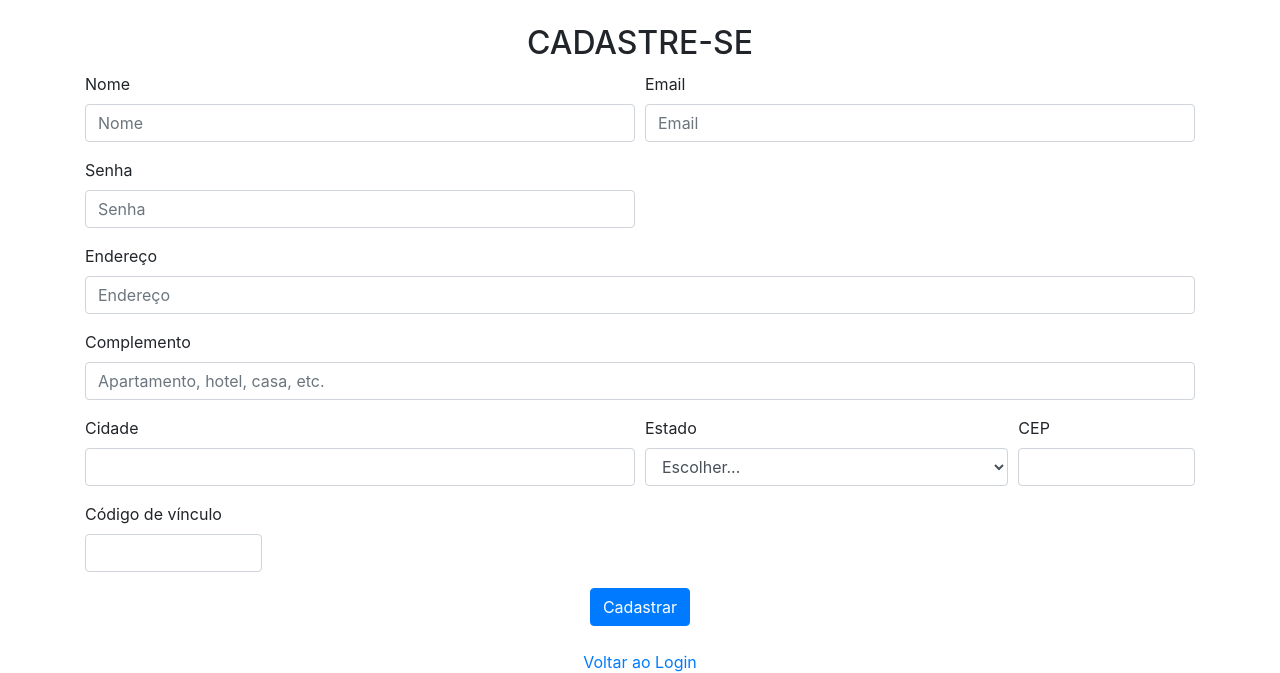
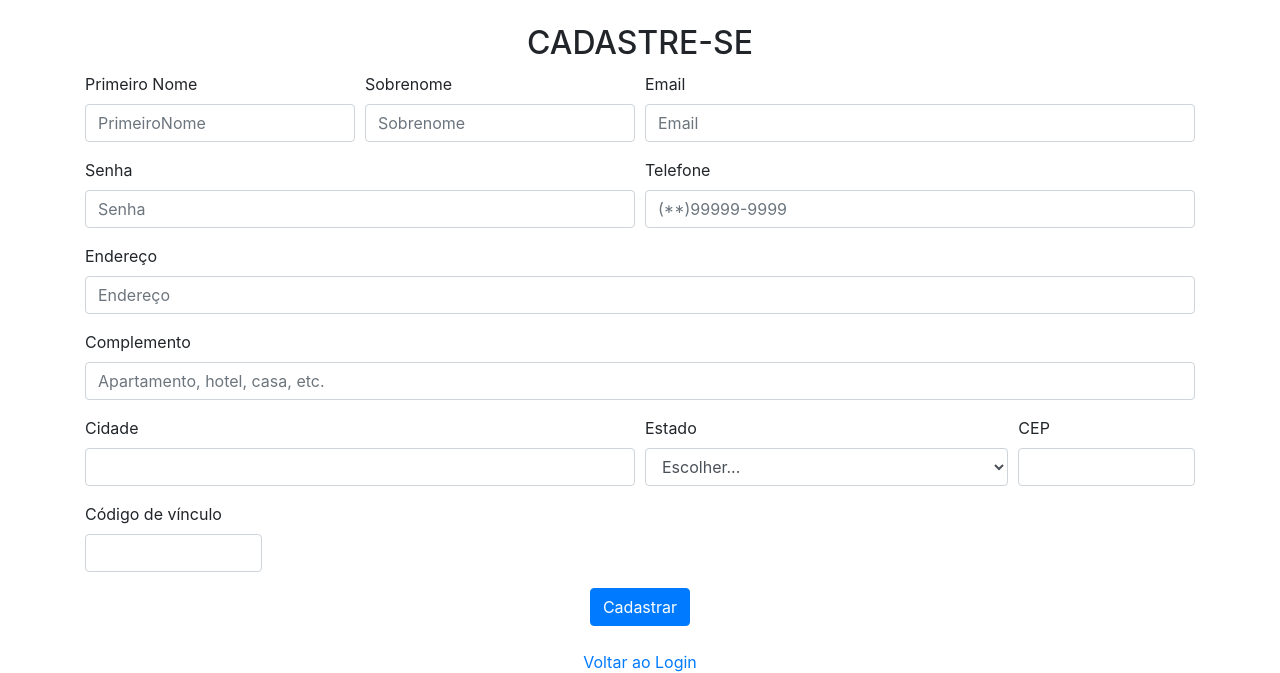
Before and after one commit to wmsteste/controle_financeiro, a PHP site: page /controle_financeiro/inscreva.php in a window 1280 px wide. Shown: the top 673 px of the page. Run offline with PHP 8.4, Linux system fonts and the light colour scheme; some libraries are stand-ins or nearby versions.

Commit message:
mud
mUDANCAS

```diff
--- a/app/functions/cad_conta.php
+++ b/app/functions/cad_conta.php
@@ -41,6 +41,7 @@ echo $button2.' '. $botao  ;
 
 } else{
 	echo "Erro ao registrar Conta";
+	echo $button2.' '. $botao  ;
 }
 
 
--- a/busca.php
+++ b/busca.php
@@ -14,8 +14,8 @@ $sql = mysqli_query($link,"SELECT * FROM usuarios WHERE email = '$valor'");
 // Exibe todos os valores encontrados
 while ($noticias = mysqli_fetch_object($sql)) {
 	$res = $noticias->email;
-	if ($res == $valor) {
-		echo "esse email ja se econtra cadastrado";
+	if ($res === $valor) {
+		echo "<font color='#FF0000'> Esse e-mail ja pertence a um usuario ja cadastrado</font>";
 	}
 
 
--- a/inscreva.php
+++ b/inscreva.php
@@ -30,10 +30,13 @@
  <div class="labelC"> <h2>CADASTRE-SE</h2></div>
 <form method="POST" action="app/registra_usuario.php" id="formCadastrarse" >
   <div class="form-row">
-
-    <div class="form-group col-md-6">
-      <label for="inputNome">Nome</label>
-      <input type="text" class="form-control" id="nome" name="nome" placeholder="Nome" required="requiored">
+    <div class="col">
+      <label for="inputNome">Primeiro Nome</label>
+      <input type="text" class="form-control" id="nome" name="nome" placeholder="PrimeiroNome"  required="required">
+    </div>
+    <div class="col">
+      <label for="inputNome">Sobrenome</label>
+      <input type="text" class="form-control" id="sobrenome" name="sobrenome" placeholder="Sobrenome"required="required">
     </div>
     <div class="form-group col-md-6">
       <label for="inputEmail4">Email</label>
@@ -53,6 +56,10 @@
     <div class="form-group col-md-6">
       <label for="inputPassword4">Senha</label>
       <input type="password" class="form-control" id="senha" name="senha" placeholder="Senha" required="requiored">
+    </div>
+    <div class="form-group col-md-6">
+      <label for="telefone">Telefone </label>
+      <input type="number" class="form-control" id="telefone" name="telefone" placeholder="(**)99999-9999" min="11" max="11" required="requiored">
     </div>
   </div>
 
```
Also changed, not shown: app/registra_usuario.php (+6 -4 lines), pages/cadastroconta.php (+10 -4 lines).
